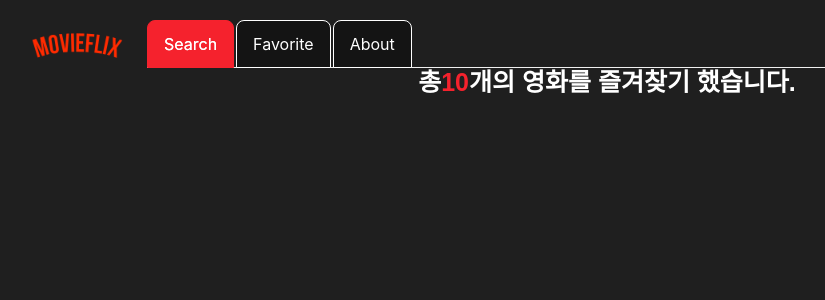
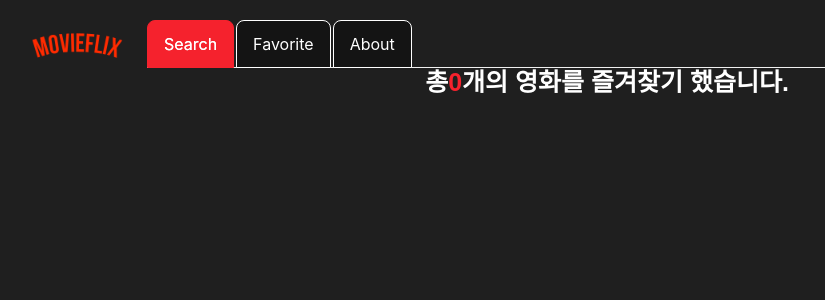
Before and after one commit to hyeon17/searchMovie, a React (Vite) app: page /favorite in a window 1280 px wide. Shown: the top 300 px of the page, without its empty margins (33-858 px from the left). Built offline with nearby package versions, Linux system fonts and the light colour scheme.

Commit message:
feat: 즐겨찾기 갯수 추가

```diff
--- a/src/components/Content/favoriteResult.tsx
+++ b/src/components/Content/favoriteResult.tsx
@@ -1,14 +1,15 @@
-import React from 'react';
 import * as S from '@/styles/Content.styles';
 import { theme } from '@/styles/theme.styles';
 
-function FavoriteResult({hasItem}: any) {
+function FavoriteResult({ hasItem }: any) {
+  const itemList = JSON.parse(localStorage.getItem('fid') || '[]');
+
   return (
     <>
       <S.ContentResult>
         {hasItem ? (
           <>
-            총 <span style={{ color: theme.colors.red }}>10</span>개의 영화를 즐겨찾기 했습니다.
+            총 <span style={{ color: theme.colors.red }}>{itemList.length}</span>개의 영화를 즐겨찾기 했습니다.
           </>
         ) : (
           <span>즐겨찾기에 추가된 영화가 없습니다.</span>
@@ -18,4 +19,4 @@ function FavoriteResult({hasItem}: any) {
   );
 }
 
-export default React.memo(FavoriteResult);
+export default FavoriteResult;
```
